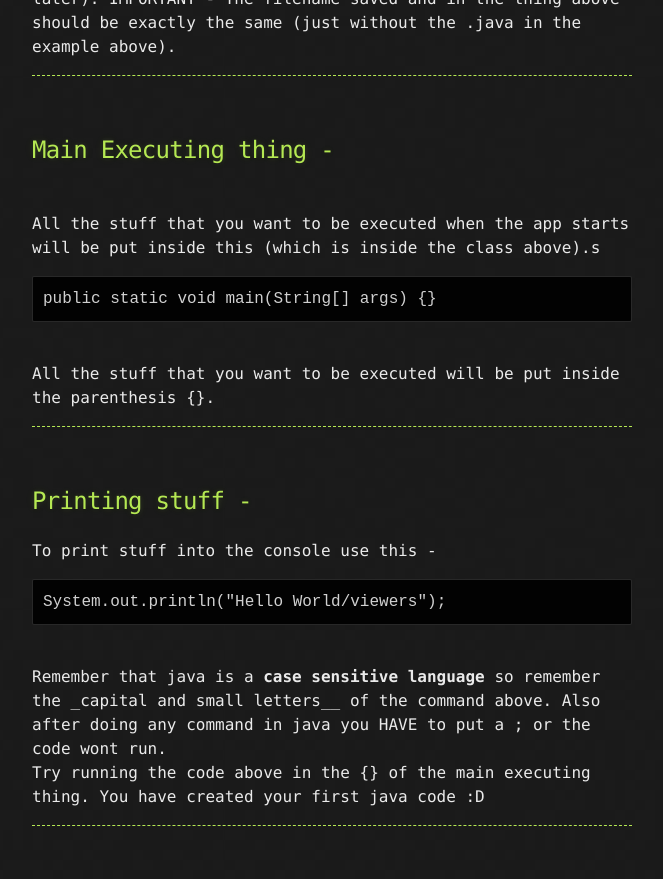
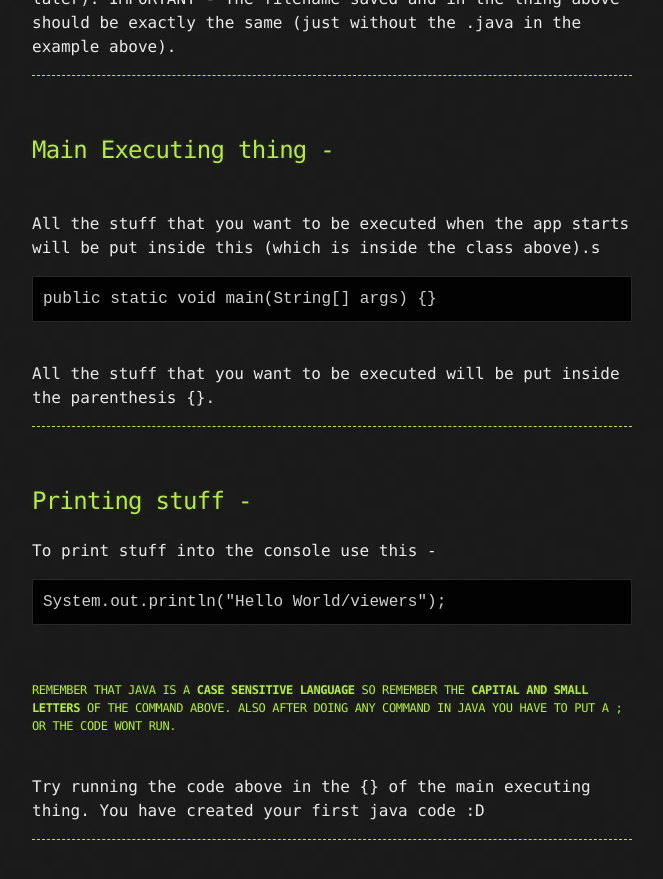
Before and after one commit to Pranked3/shaankmahajan.github.io, a Jekyll site: the page built from java-lessons.md, in a window 1280 px wide and 900 px high, scrolled down 1519 px. Shown: the top 879 px of the window, without its empty margins (308-971 px from the left). Built offline with Jekyll 4.4.1, drawn with Linux system fonts in a browser that asks for light colours; the repository's description, which GitHub fills in, is left out.

Commit message:
change83

````diff
--- a/java-lessons.md
+++ b/java-lessons.md
@@ -68,7 +68,7 @@ To print stuff into the console use this -
 System.out.println("Hello World/viewers");
 ```
 <br />
-Remember that java is a **case sensitive language** so remember the _capital and small letters__ of the command above. Also after doing any command in java you HAVE to put a ; or the code wont run.
+##### Remember that java is a **case sensitive language** so remember the __capital and small letters__ of the command above. Also after doing any command in java you HAVE to put a ; or the code wont run.
 <br />
 Try running the code above in the {} of the main executing thing. You have created your first java code :D
 <br />
````
